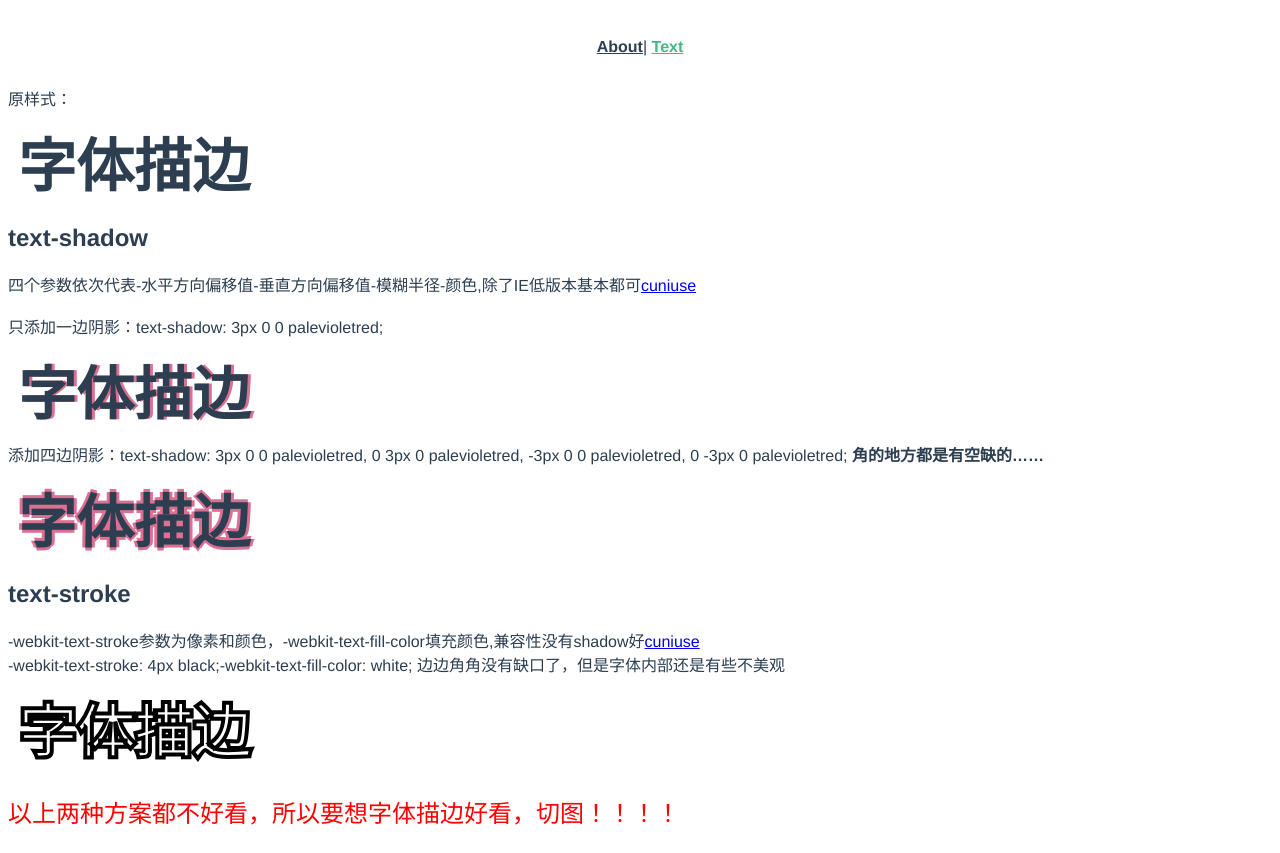
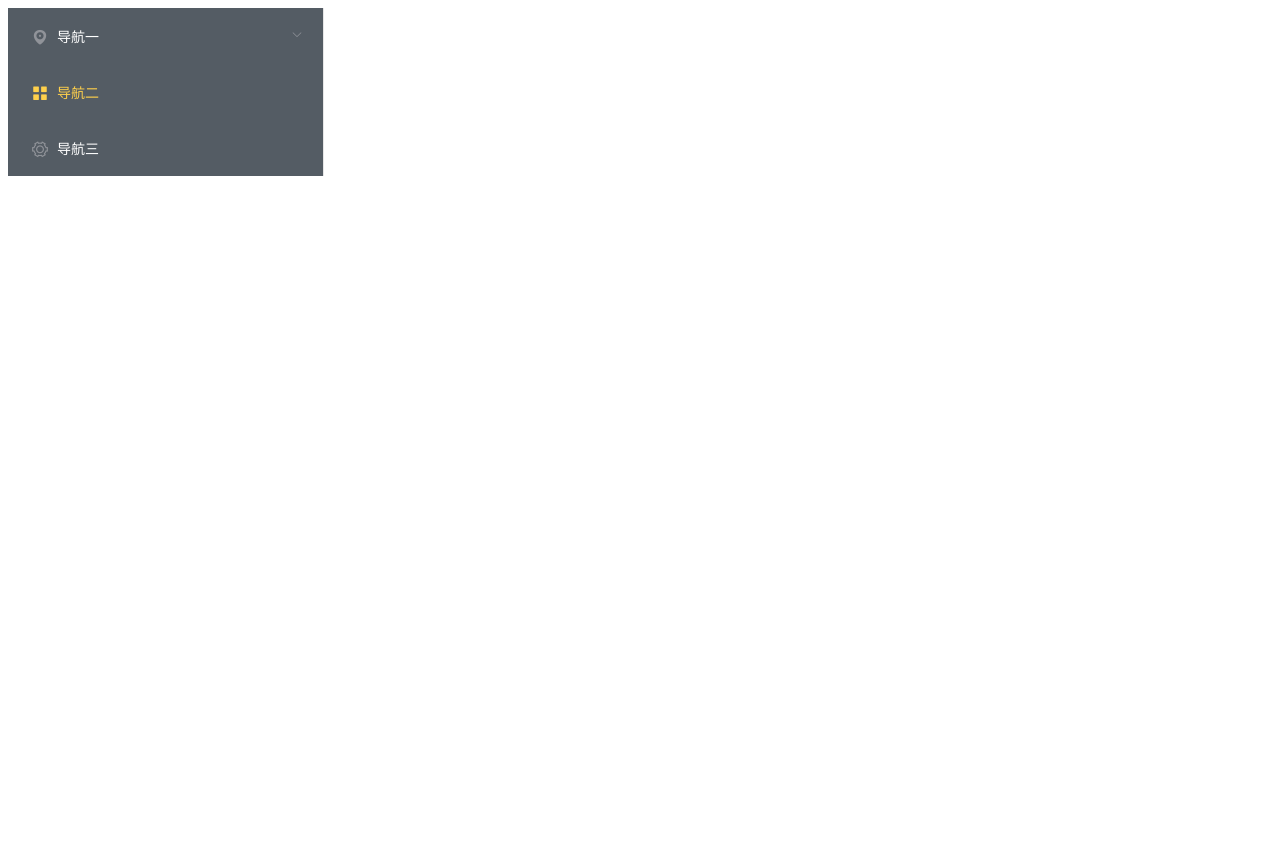
Before and after one commit to YaseminLi/daydayup, a Vue app: page /#/text in a window 1280 px wide. After the commit the page ends 800 px from the top, so only its background shows below. Built offline with nearby package versions, Linux system fonts and the light colour scheme.

Commit message:
elementUI-navmenu

```diff
--- a/package.json
+++ b/package.json
@@ -9,6 +9,7 @@
   },
   "dependencies": {
     "core-js": "^3.6.5",
+    "element-ui": "^2.13.2",
     "vue": "^2.6.11",
     "vue-router": "^3.2.0"
   },
--- a/src/App.vue
+++ b/src/App.vue
@@ -1,13 +1,23 @@
 <template>
   <div id="app">
-    <div id="nav">
-      <!-- <router-link to="/">Login</router-link> | -->
-      <router-link to="/about">About</router-link>|
-      <router-link to="/text">Text</router-link>
+    <Layout />
+    <!-- <div id="nav"> -->
+    <!-- <router-link to="/">Login</router-link> | -->
+    <!-- <router-link to="/about">About</router-link>|
+      <router-link to="/text">Text</router-link>|
+      <router-link to="/menu">Menu</router-link>
     </div>
-    <router-view />
+    <router-view /> -->
   </div>
 </template>
+<script>
+import Layout from './components/common/Layout.vue'
+export default {
+  components: {
+    Layout
+  }
+}
+</script>
 
 <style lang="scss">
 #app {
--- /dev/null
+++ b/src/components/common/Layout.vue
@@ -0,0 +1,14 @@
+<template>
+  <div>
+    <Sidebar />
+  </div>
+</template>
+
+<script>
+import Sidebar from './Sidebar'
+export default {
+  components: {
+    Sidebar
+  }
+}
+</script>
--- /dev/null
+++ b/src/components/common/Sidebar.vue
@@ -0,0 +1,56 @@
+<template>
+  <el-row class="tac">
+    <el-col :span="6">
+      <el-menu
+        default-active="2"
+        class="el-menu-vertical-demo"
+        background-color="#545c64"
+        text-color="#fff"
+        active-text-color="#ffd04b"
+      >
+        <el-submenu index="1">
+          <template slot="title">
+            <i class="el-icon-location"></i>
+            <span>导航一</span>
+          </template>
+          <el-menu-item-group>
+            <template slot="title">分组一</template>
+            <el-menu-item index="1-1">选项1</el-menu-item>
+            <el-menu-item index="1-2">选项2</el-menu-item>
+          </el-menu-item-group>
+          <el-menu-item-group title="分组2">
+            <el-menu-item index="1-3">选项3</el-menu-item>
+          </el-menu-item-group>
+          <el-submenu index="1-4">
+            <template slot="title">选项4</template>
+            <el-menu-item index="1-4-1">选项1</el-menu-item>
+          </el-submenu>
+        </el-submenu>
+        <el-menu-item index="2">
+          <i class="el-icon-menu"></i>
+          <span slot="title">导航二</span>
+        </el-menu-item>
+        <el-menu-item index="3">
+          <i class="el-icon-setting"></i>
+          <span slot="title">导航三</span>
+        </el-menu-item>
+      </el-menu>
+    </el-col>
+    <el-col :span="18">
+      <router-view></router-view>
+    </el-col>
+  </el-row>
+</template>
+<script>
+export default {
+  data () {
+    return {}
+  },
+  computed: {
+    routes () {
+      return this.$router.options.routes
+    //   console.log(troutes)
+    }
+  }
+}
+</script>
--- /dev/null
+++ b/src/components/vue/NavMenu.vue
@@ -0,0 +1,16 @@
+<template>
+  <div class="container">
+    实现左侧导航菜单栏。elementUI中的navMenu只是给出了导航栏组件的结构，没有相关路由配置和页面该如何显示。（此时非常想念AntDesignPro）
+    <br />正好这个项目想组成这种导航形式，参考
+    <a href="https://blog.csdn.net/lucynie/article/details/100172281">这个</a>,以下为过程：
+    主要增加和改造三个部分：
+    <ol>
+      <li>增加layout组件，负责侧边栏和对应内容的布局管理</li>
+      <li>增加sidebar侧边栏组件，编写具体的导航内容，包括文字、icon和对应的路由</li>
+      <li>修改router的配置，加入二级、三级路由</li>
+    </ol>
+  </div>
+</template>
+
+<style scoped lang="scss">
+</style>
--- a/src/main.js
+++ b/src/main.js
@@ -1,6 +1,10 @@
 import Vue from 'vue'
 import App from './App.vue'
 import router from './router'
+import ElementUI from 'element-ui'
+import 'element-ui/lib/theme-chalk/index.css'
+
+Vue.use(ElementUI)
 
 Vue.config.productionTip = false
 
--- a/src/router/index.js
+++ b/src/router/index.js
@@ -11,19 +11,62 @@ const routes = [
     redirect: '/about'
   },
   {
-    path: '/about',
-    name: 'About',
-    component: () =>
-      import(/* webpackChunkName: "about" */ '../views/About.vue')
+    path: '/css',
+    name: 'css',
+    children: [
+      {
+        path: '/style',
+        name: 'style',
+        children: [
+          {
+            path: '/textShadow',
+            name: 'textShadow',
+            component: () =>
+              import(
+                /* webpackChunkName: "textShadow" */ '../components/css/TextShadow.vue'
+              )
+          }
+        ]
+      }
+    ]
   },
   {
-    path: '/text',
-    name: 'Text',
-    // route level code-splitting
-    // this generates a separate chunk (about.[hash].js) for this route
-    // which is lazy-loaded when the route is visited.
-    component: () => import(/* webpackChunkName: "about" */ '../views/Text.vue')
+    path: '/vue',
+    name: 'vue',
+    children: [
+      {
+        path: '/navMenu',
+        name: 'navMenu',
+        component: () =>
+          import(
+            /* webpackChunkName: "navMenu" */ '../components/vue/NavMenu.vue'
+          )
+      }
+    ]
   }
+  // {
+  //   path: '/about',
+  //   name: 'About',
+  //   component: () =>
+  //     import(/* webpackChunkName: "about" */ '../views/About.vue')
+  // },
+  // {
+  //   path: '/text',
+  //   name: 'Text',
+  //   // route level code-splitting
+  //   // this generates a separate chunk (about.[hash].js) for this route
+  //   // which is lazy-loaded when the route is visited.
+  //   component: () => import(/* webpackChunkName: "about" */ '../views/Text.vue')
+  // },
+  // {
+  //   path: '/menu',
+  //   name: 'Menu',
+  //   // route level code-splitting
+  //   // this generates a separate chunk (about.[hash].js) for this route
+  //   // which is lazy-loaded when the route is visited.
+  //   component: () =>
+  //     import(/* webpackChunkName: "about" */ '../components/common/Layout.vue')
+  // }
 ]
 
 const router = new VueRouter({
```
Also changed, not shown: src/components/css/TextShadow.vue (renamed from src/components/TextShadow.vue), 2 other files (tests, documents, lock files or other folders).
